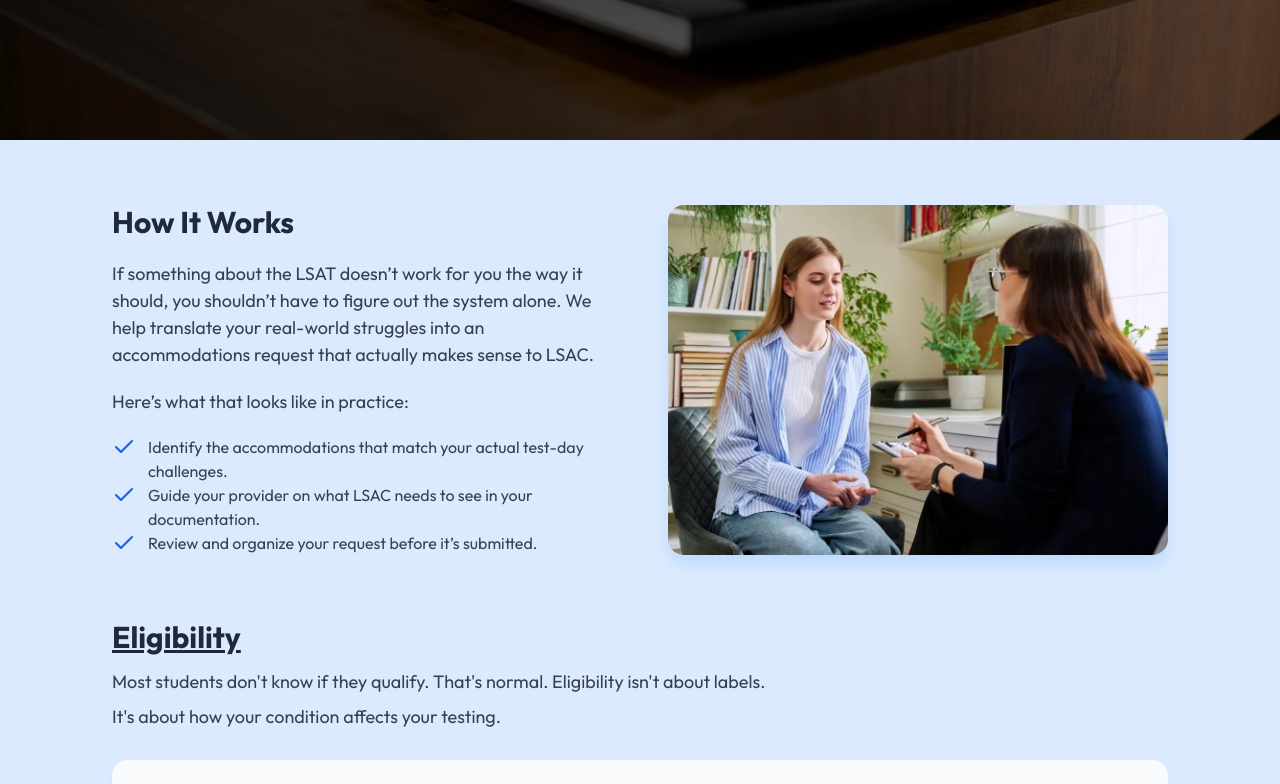
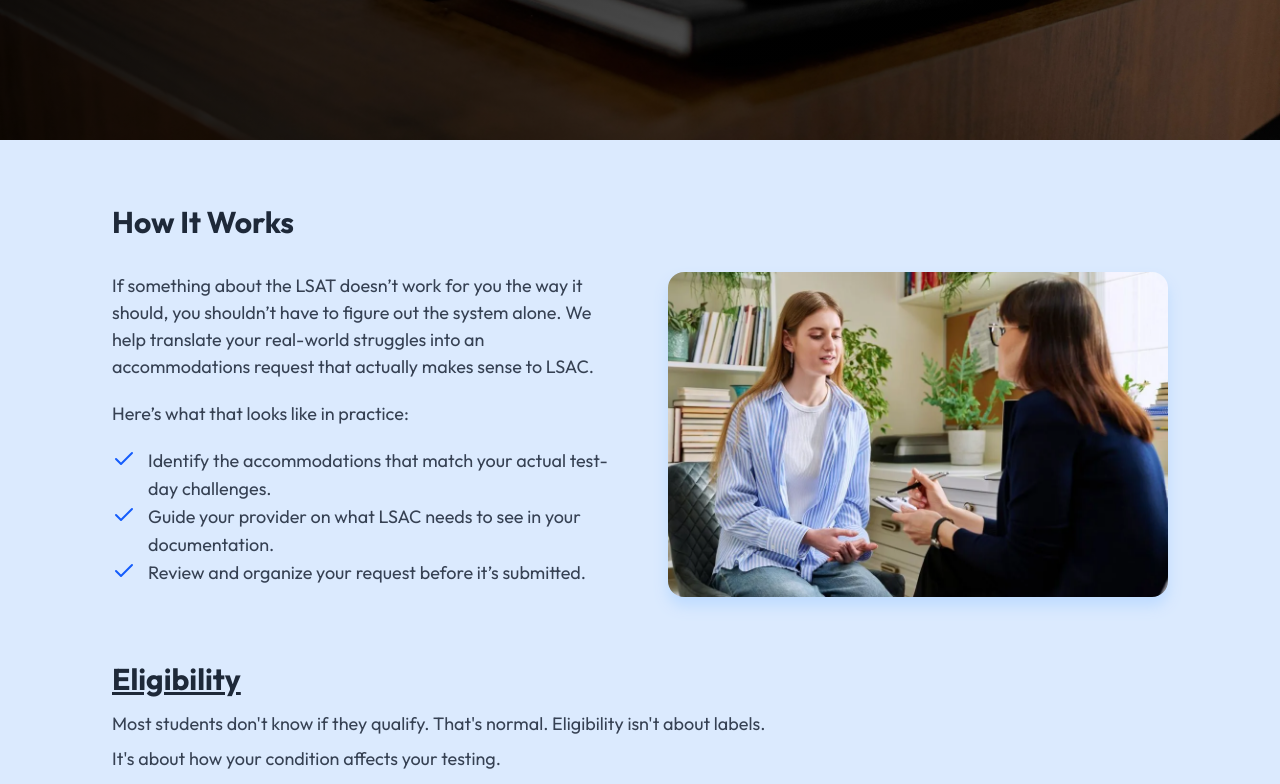
Before and after one commit to jdmentors/jdmentors, a React (Vite) app in the folder frontend/: page /accommodations in a window 1280 px wide. Shown: the part 660-1444 px from the top of the page. Built offline with nearby package versions, Linux system fonts and the light colour scheme; no server answers.

Commit message:
fixed the how it works section

```diff
--- a/frontend/src/pages/Accommodations.jsx
+++ b/frontend/src/pages/Accommodations.jsx
@@ -140,19 +140,22 @@ function Accommodations() {
                 </Container>
             </section> */}
 
-            {/* What to Expect in Your Lessons */}
+            {/* How It Works */}
             <section className="my-16">
-                <Container className={`grid md:grid-cols-4 items-center gap-8 lg:gap-10 xl:gap-14`}>
+
+                {/* Header Section */}
+                <Container className="mb-8 bg-transparent">
+                    <h1 className="text-3xl font-bold text-gray-800">How It Works</h1>
+                </Container>
+
+                <Container className={`grid md:grid-cols-4 items-start gap-8 lg:gap-10 xl:gap-14 bg-transparent`}>
                     <div className="md:col-span-2 flex flex-col gap-5">
-                        <div className="flex flex-col gap-2">
-                            <h2 className="text-3xl font-bold text-gray-800">How It Works</h2>
-                        </div>
 
                         <p className="text-lg leading-normal text-gray-700">If something about the LSAT doesn’t work for you the way it should, you shouldn’t have to figure out the system alone. We help translate your real-world struggles into an accommodations request that actually makes sense to LSAC.</p>
 
                         <p className="text-lg leading-normal text-gray-700">Here’s what that looks like in practice:</p>
 
-                        <ul>
+                        <ul className="text-lg">
                             <li className="flex items-start gap-3 text-gray-700">
                                 <Check className="text-blue-600 text-xl min-w-min" />
                                 <span>Identify the accommodations that match your actual test-day challenges.</span>
@@ -169,7 +172,7 @@ function Accommodations() {
                     </div>
 
                     <div className=" text-white md:col-span-2 rounded-2xl drop-shadow-xl drop-shadow-blue-200">
-                        <img src={AccommodationsHowItWorks} alt="lsat class" className="max-h-[350px] h-[350px] w-full object-cover rounded-2xl" />
+                        <img src={AccommodationsHowItWorks} alt="lsat class" className="max-h-[325px] h-[325px] w-full object-cover rounded-2xl" />
                     </div>
                 </Container>
             </section>
```
